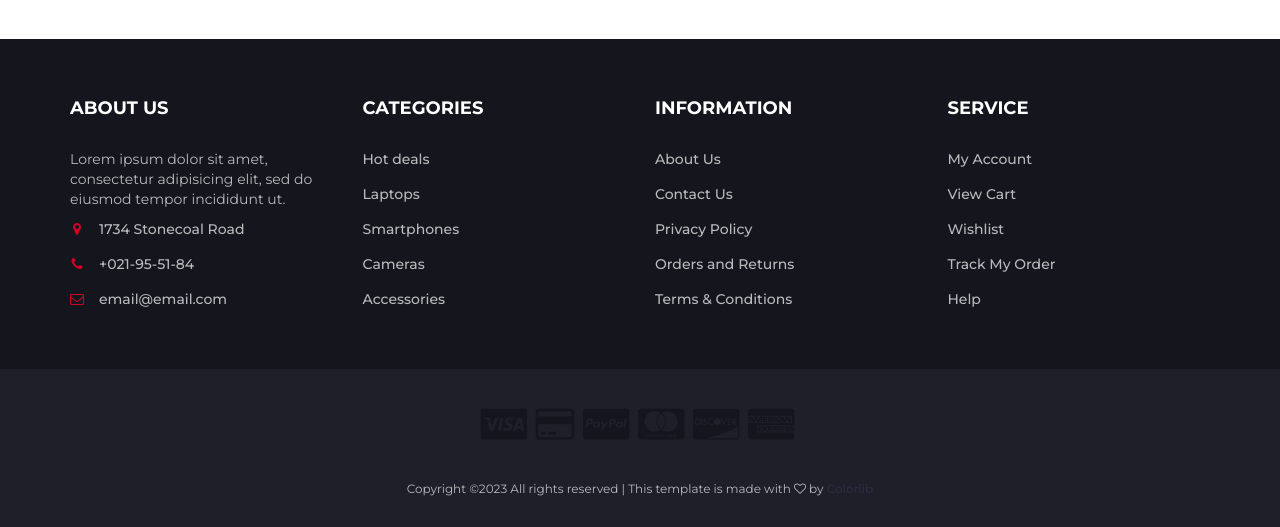
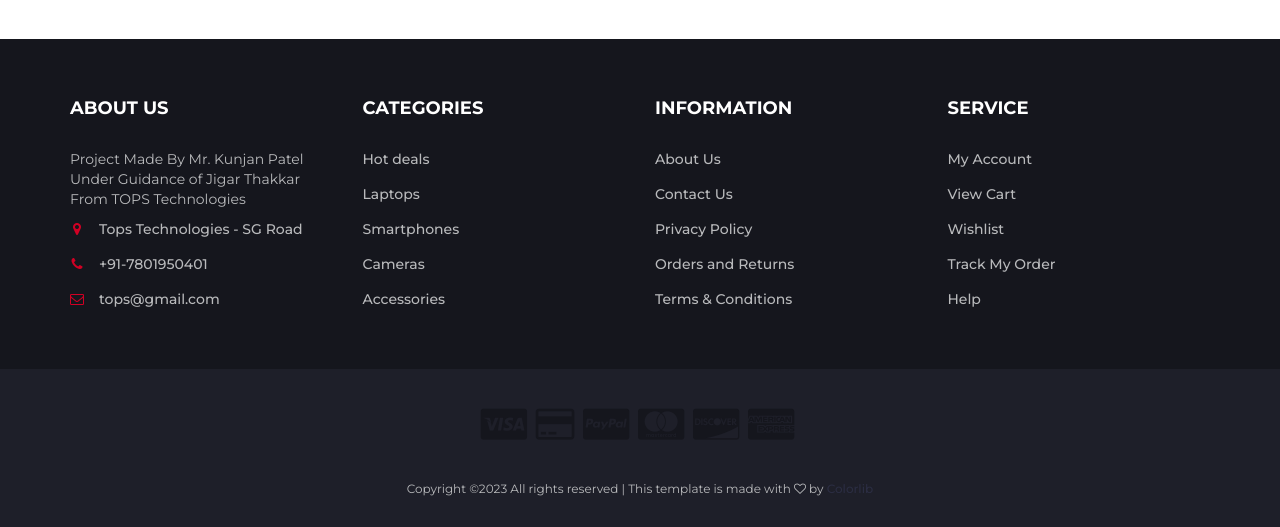
Before and after one commit to kunjanpatel29/Django_Final_Project, a Django app: template myapp/templates/cart.html in a window 1280 px wide. Shown: the part 349-876 px from the top of the page. Run offline with Django 4.2, Linux system fonts and the light colour scheme; the template is opened without the code that fills it, so the values that code supplies are empty; some libraries are stand-ins or nearby versions.

Commit message:
16-05-2023

```diff
--- a/myapp/templates/cart.html
+++ b/myapp/templates/cart.html
@@ -37,7 +37,7 @@
 										<!-- product -->
 										<div class="product">
 											<div class="product-img">
-												<img src={{i.product.product_image.url}} alt="" style="width:200px;height=200px;">
+												<img src="{{i.product.product_image.url}}" alt="" style="width:200px;height=200px;">
 											</div>
 											<div class="product-body">
 												<p class="product-category">{{i.product.product_category}}</p>
--- a/myapp/templates/checkout.html
+++ b/myapp/templates/checkout.html
@@ -97,7 +97,7 @@
 
 						<form method="post">
 							<input type="hidden" name="amount" id="net_price" value="{{net_price}}">
-							<button type="button" class="btn btn-lg btn-primary" id="checkout-button">Checkout</button>
+							<button type="button" class="primary-btn order-submit" id="checkout-button">Place Order</button>
 						</form>
 					</div>
 					<!-- /Order Details -->
--- a/myapp/templates/header.html
+++ b/myapp/templates/header.html
@@ -192,11 +192,11 @@
 						<div class="col-md-3 col-xs-6">
 							<div class="footer">
 								<h3 class="footer-title">About Us</h3>
-								<p>Lorem ipsum dolor sit amet, consectetur adipisicing elit, sed do eiusmod tempor incididunt ut.</p>
+								<p>Project Made By Mr. Kunjan Patel Under Guidance of Jigar Thakkar From TOPS Technologies</p>
 								<ul class="footer-links">
-									<li><a href="#"><i class="fa fa-map-marker"></i>1734 Stonecoal Road</a></li>
-									<li><a href="#"><i class="fa fa-phone"></i>+021-95-51-84</a></li>
-									<li><a href="#"><i class="fa fa-envelope-o"></i>email@email.com</a></li>
+									<li><a href="#"><i class="fa fa-map-marker"></i>Tops Technologies - SG Road</a></li>
+									<li><a href="#"><i class="fa fa-phone"></i>+91-7801950401</a></li>
+									<li><a href="#"><i class="fa fa-envelope-o"></i>tops@gmail.com</a></li>
 								</ul>
 							</div>
 						</div>
```
Also changed, not shown: db.sqlite3, media/product_image/Panasonic_Powebank_5Ld1cM3.jpg (added).
